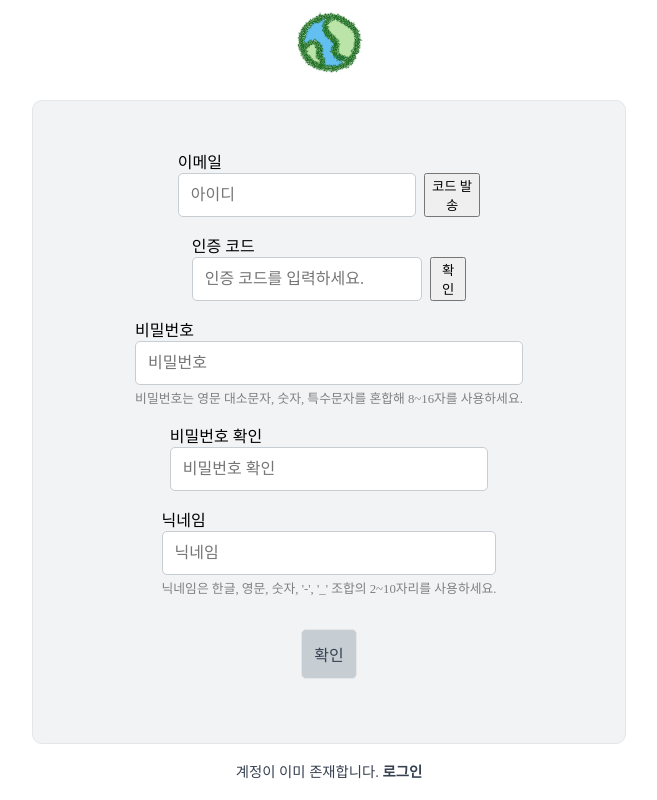
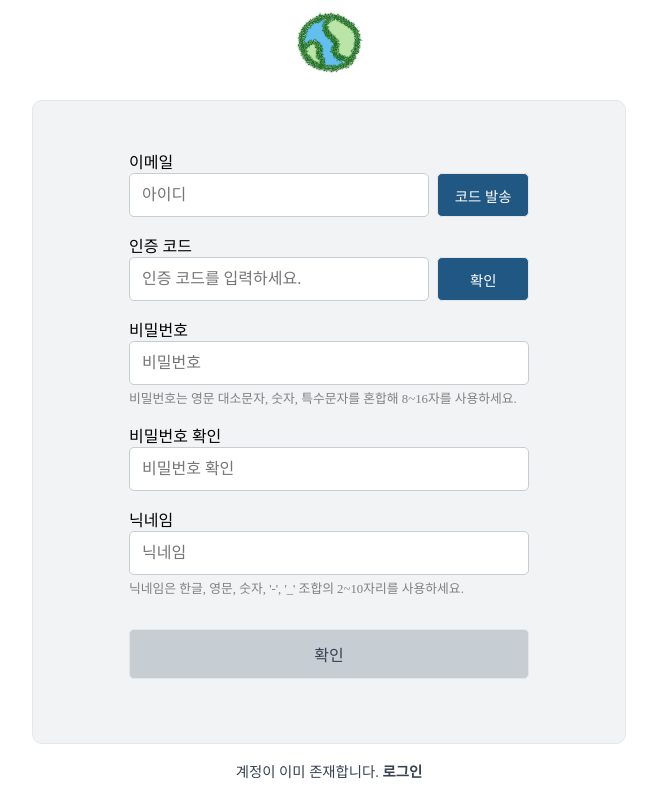
Before and after one commit to B-efore/my-log-front, a React (Vite) app: page /register in a window 1280 px wide. Shown: the whole page, without its empty margins (311-968 px from the left). Built offline with nearby package versions, Linux system fonts and the light colour scheme; a web font is replaced by a local one.

Commit message:
refactor: 회원가입 이메일 인증 및 비밀번호 컴포넌트 분리

```diff
--- /dev/null
+++ b/src/components/input/EmailAndCodeInput.jsx
@@ -0,0 +1,64 @@
+import React from "react";
+
+const EmailAndCodeInput = ({ form, handlers, state }) => {
+
+    const { email, code } = form;
+    const { onChange, onSend, onVerify, onSuccess } = handlers;
+    const { emailSent, codeVerified } = state;
+
+    return (
+        <div className="email-code-wrapper">
+            <div className="form-group">
+                <label htmlFor="email">이메일</label>
+                <div className="btn-input-wrapper">
+                    <input
+                        className="register-input"
+                        id="email"
+                        name="email"
+                        type="email"
+                        placeholder="아이디"
+                        value={email}
+                        onChange={onChange}
+                        required
+                    />
+                    <button type="button" className="code-btn" onClick={() => onSend(email)} disabled={codeVerified}>
+                        {emailSent ? "코드 재발송" : "코드 발송"}
+                    </button>
+                </div>
+            </div>
+
+            <div className="form-group">
+                <label htmlFor="code">인증 코드</label>
+                <div className="btn-input-wrapper">
+                    <input
+                        className="register-input"
+                        id="code"
+                        name="code"
+                        type="text"
+                        placeholder="인증 코드를 입력하세요."
+                        value={code}
+                        onChange={onChange}
+                        required
+                    />
+                    <button
+                        type="button"
+                        className="code-btn"
+                        disabled={codeVerified}
+                        onClick={async () => {
+                            try {
+                                await onVerify({ email, code })
+                                onSuccess();
+                            } catch (error) {
+                                console.log(error);
+                            }
+                        }}
+                    >
+                        확인
+                    </button>
+                </div>
+            </div>
+        </div>
+    );
+};
+
+export default EmailAndCodeInput;
--- /dev/null
+++ b/src/components/input/PasswordInput.jsx
@@ -0,0 +1,38 @@
+import React from "react";
+
+const PasswordInput = ({ form, handleChange }) => {
+  return (
+    <>
+      <div className="form-group">
+        <label htmlFor="password">비밀번호</label>
+        <input
+          className="register-input"
+          id="password"
+          name="password"
+          type="password"
+          placeholder="비밀번호"
+          value={form.password}
+          onChange={handleChange}
+          required
+        />
+        <small>비밀번호는 영문 대소문자, 숫자, 특수문자를 혼합해 8~16자를 사용하세요.</small>
+      </div>
+
+      <div className="form-group">
+        <label htmlFor="confirmPassword">비밀번호 확인</label>
+        <input
+          className="register-input"
+          id="confirmPassword"
+          name="confirmPassword"
+          type="password"
+          placeholder="비밀번호 확인"
+          value={form.confirmPassword}
+          onChange={handleChange}
+          required
+        />
+      </div>
+    </>
+  );
+};
+
+export default PasswordInput;
--- /dev/null
+++ b/src/hooks/useEmailAndCode.js
@@ -0,0 +1,39 @@
+import { useState } from "react";
+import { sendMail } from "../api/mailService";
+import { verifyCode } from "../api/authService";
+import { showErrorToast, showSuccessToast } from "../util/toast";
+
+export const useEmailVerification = () => {
+
+    const [emailSent, setEmailSent] = useState(false);
+    const [codeVerified, setCodeVerified] = useState(false);
+
+    const sendCode = async (email) => {
+        try {
+            const response = await sendMail({ email });
+            setEmailSent(true);
+            showSuccessToast(response.data);
+        } catch (error) {
+            console.log(error);
+            showErrorToast("발송 실패");
+        }
+    };
+
+    const verify = async ({ email, code }) => {
+        try {
+        const response = await verifyCode({ email, code });
+        setCodeVerified(true);
+        showSuccessToast(response.data);
+        } catch (error) {
+            console.log(error);
+            showErrorToast("인증 실패");
+        }
+    };
+
+    return {
+        emailSent,
+        codeVerified,
+        sendCode,
+        verify,
+    };
+};
--- a/src/pages/auth/Register.css
+++ b/src/pages/auth/Register.css
@@ -14,7 +14,7 @@
 }
 
 .register-box {
-  display: flex;
+  /* display: flex; */
   flex-direction: column;
   align-items: center;
   width: 100%;
@@ -56,6 +56,22 @@
   gap: 0.5rem;
 }
 
+.code-btn {
+  width: 120px;
+  background-color: var(--color-main);
+  border: 1px solid var(--color-box-border);
+  color: white;
+  font-size: 0.9rem;
+  border-radius: 5px;
+  cursor: pointer;
+}
+
+.code-btn:disabled {
+  background-color: var(--color-box-main);
+  color: #374151;
+  pointer-events: none;
+}
+
 .submit-btn {
   width: 100%;
   margin-top: 1rem;
--- a/src/pages/auth/Register.jsx
+++ b/src/pages/auth/Register.jsx
@@ -2,10 +2,12 @@ import React, { useState } from "react";
 import { useNavigate, Link } from "react-router-dom";
 import ToastMessage from "../../components/common/ToastMessage";
 import { getLogoImage } from "../../util/get-images";
-import { signup, verifyCode } from "../../api/authService";
-import { showErrorToast, showSuccessToast } from "../../util/toast";
+import { signup } from "../../api/authService";
+import { showErrorToast } from "../../util/toast";
+import { useEmailVerification } from "../../hooks/useEmailAndCode";
+import EmailAndCodeInput from "../../components/input/EmailAndCodeInput";
+import PasswordInput from "../../components/input/PasswordInput";
 import "./Register.css";
-import { sendMail } from "../../api/mailService";
 
 const Register = () => {
 
@@ -18,8 +20,7 @@ const Register = () => {
     username: "",
   });
 
-  const [emailSent, setEmailSent] = useState(false);
-  const [codeVerified, setCodeVerified] = useState(false);
+  const { emailSent, codeVerified, sendCode, verify } = useEmailVerification();
 
   const goHome = () => navigate("/");
 
@@ -27,43 +28,6 @@ const Register = () => {
     const { name, value } = e.target;
     setForm((prev) => ({ ...prev, [name]: value }));
   };
-
-  const handleSendCode = async (e) => {
-
-    e.preventDefault();
-    const requestBody = {
-      email: form.email,
-    };
-
-    try {
-      const response = await sendMail(requestBody);
-      showSuccessToast(response.data);
-      setEmailSent(true);
-    } catch (error) {
-      console.log(error);
-      showErrorToast(error);
-    }
-  }
-
-
-  const handleVerifyCode = async (e) => {
-
-    e.preventDefault();
-    const requestBody = {
-      email: form.email,
-      code: form.code,
-    };
-
-    try {
-      const response = await verifyCode(requestBody);
-      showSuccessToast(response.data);
-      setCodeVerified(true);
-    } catch (error) {
-      console.log(error);
-      console.log(requestBody);
-      showErrorToast("인증에 실패했습니다.");
-    }
-  }
 
   const handleSubmit = async (e) => {
     e.preventDefault();
@@ -78,78 +42,30 @@ const Register = () => {
     }
   };
 
+  const handleVerifySuccess = () => {
+
+  };
+
   return (
     <div className="register-wrapper">
       <img onClick={goHome} src={getLogoImage()} alt="logo" className="register-logo" />
       <form className="register-box" onSubmit={handleSubmit}>
 
-        <div className="form-group">
-          <label htmlFor="email">이메일</label>
-          <div className="btn-input-wrapper">
-            <input
-              className="register-input"
-              id="email"
-              name="email"
-              type="email"
-              placeholder="아이디"
-              value={form.email}
-              onChange={handleChange}
-              required
-            />
-            <button type="button" className="code-btn" onClick={handleSendCode}>
-              {emailSent ? "코드 재발송" : "코드 발송"}
-            </button>
-          </div>
-        </div>
+        <EmailAndCodeInput
+          form={{ email: form.email, code: form.code }}
+          handlers={{
+            onChange: handleChange,
+            onSend: sendCode,
+            onVerify: verify,
+            onSuccess: handleVerifySuccess,
+          }}
+          state={{ emailSent, codeVerified }}
+        />
 
-        <div className="form-group">
-          <label htmlFor="code">인증 코드</label>
-          <div className="btn-input-wrapper">
-            <input
-              className="register-input"
-              id="code"
-              name="code"
-              type="text"
-              placeholder="인증 코드를 입력하세요."
-              value={form.code}
-              onChange={handleChange}
-              required
-            />
-
-            <button type="button" className="code-btn" onClick={handleVerifyCode}>
-              확인
-            </button>
-          </div>
-        </div>
-
-        <div className="form-group">
-          <label htmlFor="password">비밀번호</label>
-          <input
-            className="register-input"
-            id="password"
-            name="password"
-            type="password"
-            placeholder="비밀번호"
-            value={form.password}
-            onChange={handleChange}
-            required
-          />
-          <small>비밀번호는 영문 대소문자, 숫자, 특수문자를 혼합해 8~16자를 사용하세요.</small>
-        </div>
-
-        <div className="form-group">
-          <label htmlFor="confirmPassword">비밀번호 확인</label>
-          <input
-            className="register-input"
-            id="confirmPassword"
-            name="confirmPassword"
-            type="password"
-            placeholder="비밀번호 확인"
-            value={form.confirmPassword}
-            onChange={handleChange}
-            required
-          />
-        </div>
+        <PasswordInput
+          form={form}
+          handleChange={handleChange}
+        />
 
         <div className="form-group">
           <label htmlFor="username">닉네임</label>
@@ -167,7 +83,10 @@ const Register = () => {
         </div>
 
         <div className="form-group">
-          <button type="submit" className="submit-btn" disabled={!codeVerified}>
+          <button
+            type="submit"
+            className="submit-btn"
+            disabled={!codeVerified | !form.email | !form.password | !form.confirmPassword | !form.username}>
             확인
           </button>
         </div>
```
